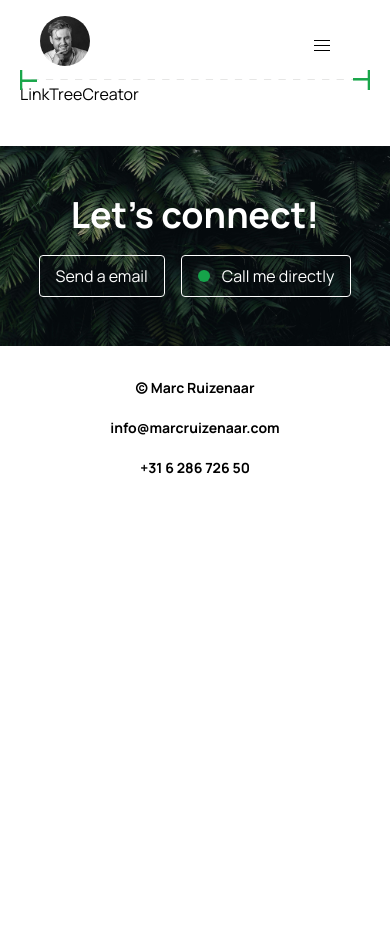
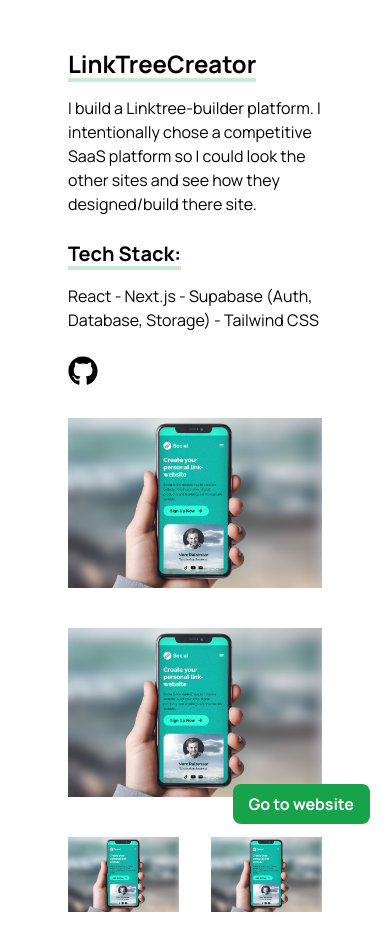
Before and after one commit to Marc-Ruizenaar/portfolio-marc-ruizenaar, a Next.js app: page /portfolio/linktree-creator in a window 390 px wide. Shown: the top 950 px of the page. Before the commit the page ends 844 px from the top, so only its background shows below. Built offline with nearby package versions, Linux system fonts and the light colour scheme.

Commit message:
Update copy and beginning new portfolio

```diff
--- a/app/components/JumboHeader.jsx
+++ b/app/components/JumboHeader.jsx
@@ -12,7 +12,7 @@
 
       <div className="relative">
         <h2 className="relative z-10 text-xl font-bold">
-          Available for a new challenge after May 2025
+          Available for a new challenge
         </h2>
       </div>
       <p>Interested in a React front-end development job.</p>
--- a/app/components/elements/ProjectCard.jsx
+++ b/app/components/elements/ProjectCard.jsx
@@ -4,7 +4,7 @@
 export default function ProjectCard({ image, title, description, link }) {
   return (
     <Link href={link} target="_blank" className="group flex flex-col gap-2">
-      <div className="h-[400px] overflow-hidden relative rounded">
+      <div className="relative h-[400px] overflow-hidden rounded">
         <Image
           src={image}
           height={200}
--- a/app/portfolio/linktree-creator/page.jsx
+++ b/app/portfolio/linktree-creator/page.jsx
@@ -1,22 +1,88 @@
-import Footer from "../../components/Footer";
-import Header from "../../components/Header";
-import ItsTime from "../../components/ItsTime";
+import Image from "next/image";
+import { FaGithub } from "react-icons/fa6";
+import PortfolioLinktree from "../../assets/portfolio/Linktree.jpg";
+import Link from "next/link";
+import { IoClose } from "react-icons/io5";
 
 
 export default function LinkTreeCreatorPage() {
   return (
     <>
       <div className="border_div container relative mx-auto bg-white px-5 md:px-0">
-        <div className="leftBorder absolute left-0 top-0 hidden h-full w-[0.2rem] md:block"></div>
-        <div className="rightBorder absolute right-0 top-0 hidden h-full w-[0.2rem] md:block"></div>
-        <Header />
-        <main>
-          <h1>LinkTreeCreator</h1>
+
+
+        <main className="flex w-full flex-col gap-10 p-12 relative">
+          <section className="flex flex-col items-center gap-8 lg:flex-row">
+            <div className="flex flex-col gap-6">
+              <div className="flex flex-col gap-4">
+                <div className="relative w-max">
+                  <h1 className="text-2xl font-bold">LinkTreeCreator</h1>
+                  <span className="absolute bottom-[-2px] left-0 h-1 w-full bg-mainGreen duration-300 group-hover:w-full group-hover:transition-all"></span>
+                </div>
+                <p>
+                  I build a Linktree-builder platform. I intentionally chose a
+                  competitive SaaS platform so I could look the other sites and
+                  see how they designed/build there site.
+                </p>
+              </div>
+
+              <div className="flex flex-col gap-4">
+                <div className="relative w-max">
+                  <h2 className="text-xl font-bold">Tech Stack:</h2>
+                  <span className="absolute bottom-[-2px] left-0 h-1 w-full bg-mainGreen duration-300 group-hover:w-full group-hover:transition-all"></span>
+                </div>
+                <p>
+                  React - Next.js - Supabase (Auth, Database, Storage) -
+                  Tailwind CSS
+                </p>
+              </div>
+
+              <Link href={"/"} target="_blank">
+                <FaGithub size={30} />
+              </Link>
+            </div>
+
+            <Image
+              src={PortfolioLinktree}
+              alt="Linktree"
+              width={600}
+              height={600}
+              className="w-full"
+            />
+          </section>
+
+          <Image
+            src={PortfolioLinktree}
+            alt="Linktree"
+            width={600}
+            height={600}
+            className="w-full"
+          />
+
+          <section className="grid grid-cols-2 gap-8">
+            <Image
+              src={PortfolioLinktree}
+              alt="Linktree"
+              width={600}
+              height={600}
+              className="w-full"
+            />
+            <Image
+              src={PortfolioLinktree}
+              alt="Linktree"
+              width={600}
+              height={600}
+              className="w-full"
+            />
+          </section>
         </main>
       </div>
-      <ItsTime />
-
-      <Footer />
+      <Link
+        href={""}
+        className="fixed font-bold bottom-5 right-5 rounded-lg bg-green-600 px-4 py-2 text-white"
+      >
+        Go to website
+      </Link>
     </>
   );
 }
--- a/package.json
+++ b/package.json
@@ -14,7 +14,8 @@
     "mongodb": "^6.9.0",
     "next": "14.2.15",
     "react": "^18",
-    "react-dom": "^18"
+    "react-dom": "^18",
+    "react-icons": "^5.5.0"
   },
   "devDependencies": {
     "@types/node": "22.13.12",
```
Also changed, not shown: 1 other file (tests, documents, lock files or other folders).
